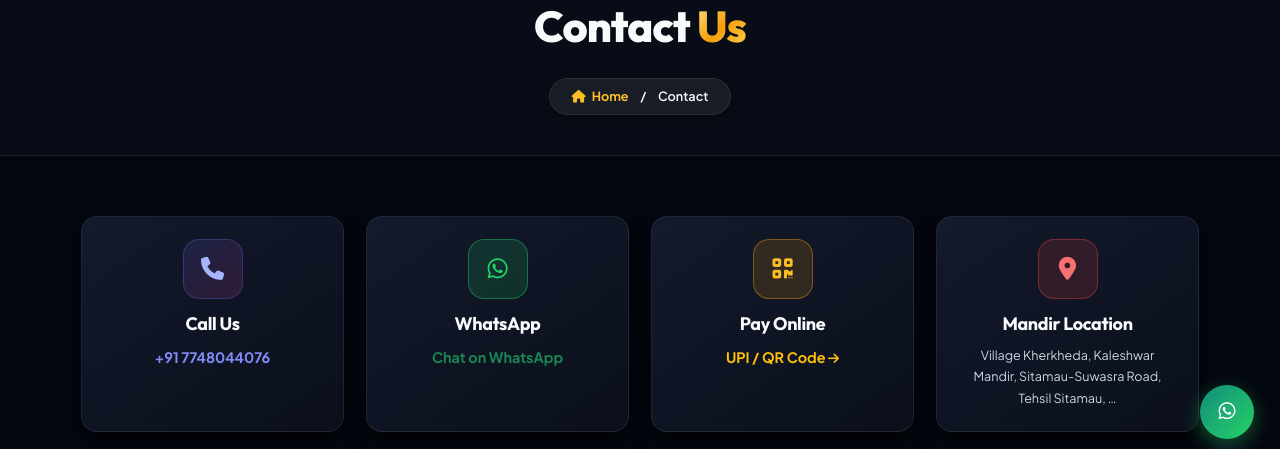
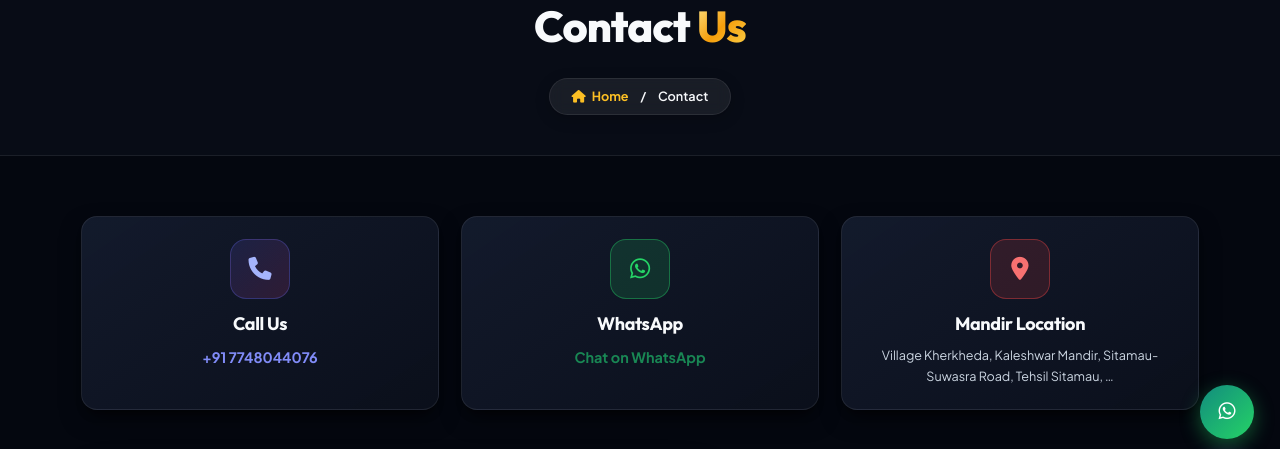
Before and after one commit to krishnapatidar2805/vedic_astro, a Django app: page /contact/ in a window 1280 px wide. Shown: the part 199-648 px from the top of the page. Run offline with Django 5.2, Linux system fonts and the light colour scheme.

Commit message:
Remove Pay Online card from Contact page and balance grid

```diff
--- a/templates/core/contact.html
+++ b/templates/core/contact.html
@@ -18,7 +18,7 @@
   <div class="container">
     <!-- Quick Contact Cards -->
     <div class="row g-4 mb-5">
-      <div class="col-lg-3 col-md-6">
+      <div class="col-lg-4 col-md-4">
         <div class="service-card text-center h-100 p-4">
           <div class="service-icon-box mx-auto mb-3">
             <i class="fa-solid fa-phone"></i>
@@ -28,7 +28,7 @@
         </div>
       </div>
 
-      <div class="col-lg-3 col-md-6">
+      <div class="col-lg-4 col-md-4">
         <div class="service-card text-center h-100 p-4">
           <div class="service-icon-box mx-auto mb-3" style="background:rgba(37,211,102,0.15); border-color:rgba(37,211,102,0.4); color:#25D366;">
             <i class="fa-brands fa-whatsapp"></i>
@@ -38,17 +38,7 @@
         </div>
       </div>
 
-      <div class="col-lg-3 col-md-6">
-        <div class="service-card text-center h-100 p-4">
-          <div class="service-icon-box mx-auto mb-3" style="background:rgba(245,158,11,0.15); border-color:rgba(245,158,11,0.4); color:#FBBF24;">
-            <i class="fa-solid fa-qrcode"></i>
-          </div>
-          <h5 class="service-title">Pay Online</h5>
-          <p class="text-muted mb-0"><a href="{% url 'core:payment' %}" class="fw-bold text-warning">UPI / QR Code <i class="fa-solid fa-arrow-right small"></i></a></p>
-        </div>
-      </div>
-
-      <div class="col-lg-3 col-md-6">
+      <div class="col-lg-4 col-md-4">
         <div class="service-card text-center h-100 p-4">
           <div class="service-icon-box mx-auto mb-3" style="background:rgba(239,68,68,0.15); border-color:rgba(239,68,68,0.4); color:#F87171;">
             <i class="fa-solid fa-location-dot"></i>
```
